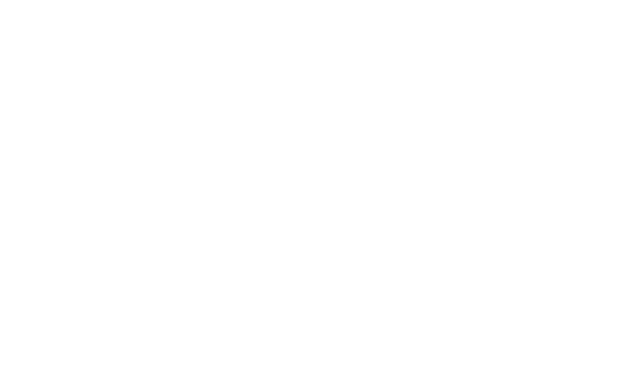
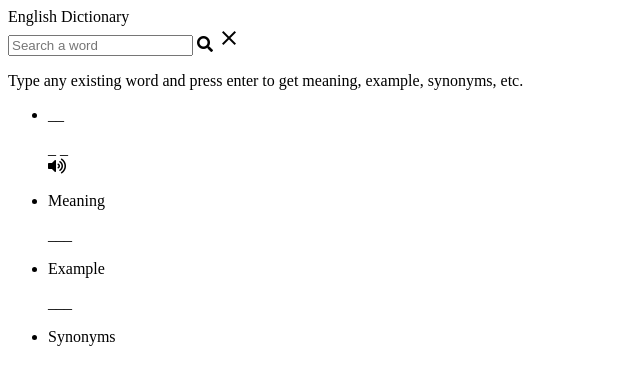
Before and after one commit to AWITI0301/DICTIONARY, a plain HTML site: page index.html in a window 1280 px wide. Shown: the whole page, without its empty margins (0-640 px from the left). Drawn offline with Linux system fonts and the light colour scheme.

Commit message:
add body of html file

```diff
--- a/index.html
+++ b/index.html
@@ -11,6 +11,45 @@
 </head>
 <body>
 
+<div class="wrapper">
+    <header>English Dictionary</header>
+    <div class="search">
+      <input type="text" placeholder="Search a word" required spellcheck="false">
+      <i class="fas fa-search"></i>
+      <span class="material-icons">close</span>
+    </div>
+    <p class="info-text">Type any existing word and press enter to get meaning, example, synonyms, etc.</p>
+    <ul>
+      <li class="word">
+        <div class="details">
+          <p>__</p>
+          <span>_ _</span>
+        </div>
+        <i class="fas fa-volume-up"></i>
+      </li>
+      <div class="content">
+        <li class="meaning">
+          <div class="details">
+            <p>Meaning</p>
+            <span>___</span>
+          </div>
+        </li>
+        <li class="example">
+          <div class="details">
+            <p>Example</p>
+            <span>___</span>
+          </div>
+        </li>
+        <li class="synonyms">
+          <div class="details">
+            <p>Synonyms</p>
+            <div class="list"></div>
+          </div>
+        </li>
+      </div>
+    </ul>
+  </div>
+
 
 
         <script src="./script.js"></script>
```
